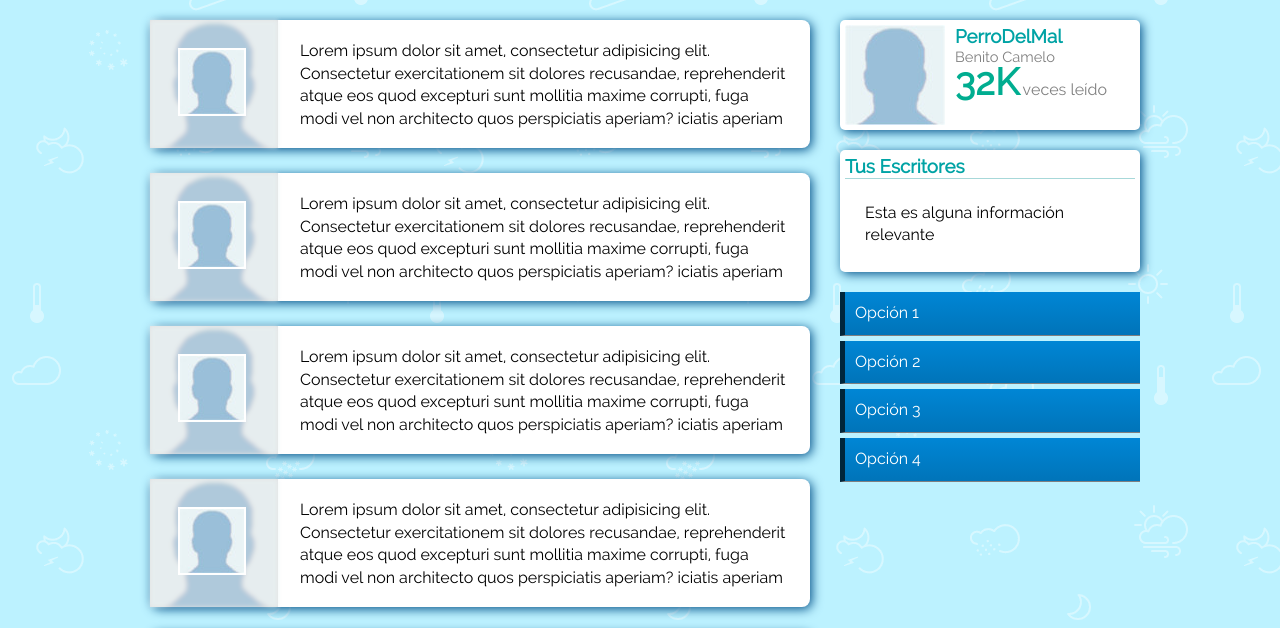
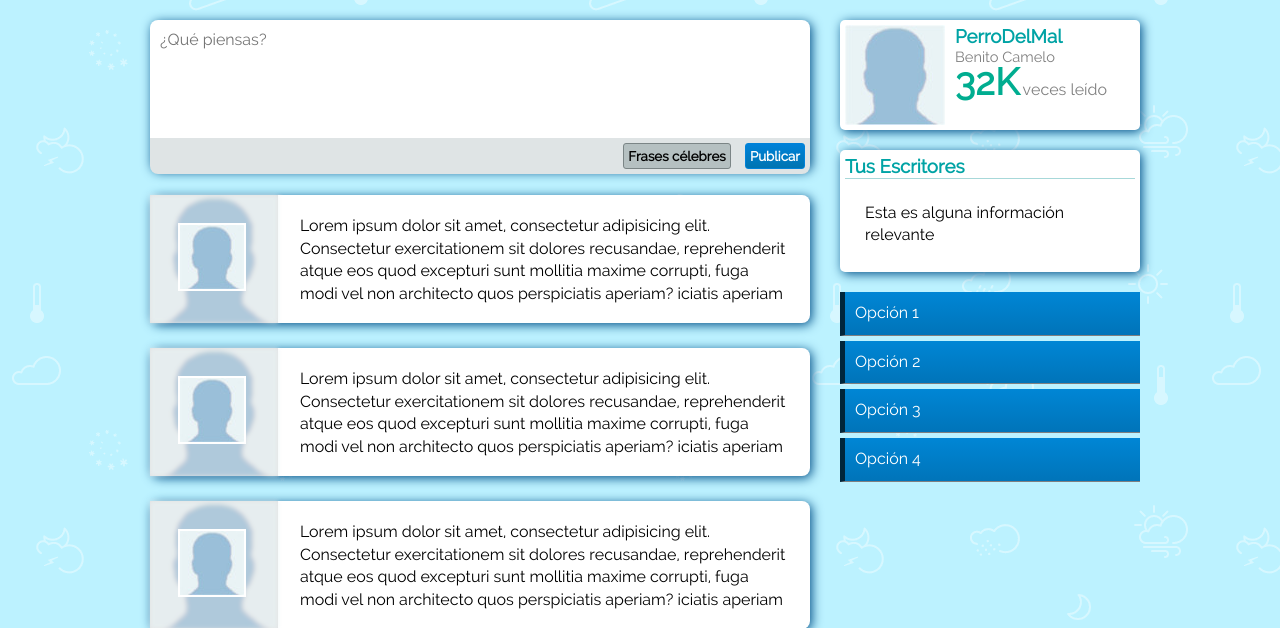
Before and after one commit to abrahamlaraharo13/onlybedwars, a PHP site: page / in a window 1280 px wide. Shown: the part 60-688 px from the top of the page. Run offline with PHP 8.4, Linux system fonts and the light colour scheme.

Commit message:
Formulario de estado

```diff
--- a/css/style.css
+++ b/css/style.css
@@ -5,6 +5,7 @@
 	-moz-box-sizing: border-box;
 	-webkit-box-sizing: border-box;
 	font-size: 12pt;
+	text-decoration: none;
 	text-decoration: none;
 }
 
@@ -24,6 +25,41 @@ h1{
 	font-size: 14pt;
 	border-bottom: 1px solid #A7D8D9;
 	margin-bottom: 3px;
+}
+
+button.general, button.default{
+	padding: 4px;
+	font-family: 'Raleway';
+	background: black;
+	background: -webkit-linear-gradient( #0082D9, #0074B1);
+	background: -o-linear-gradient( #0082D9, #0074B1);
+	background: -moz-linear-gradient( #0082D9, #0074B1);
+	background: linear-gradient( #0082D9, #0074B1);
+	font-weight: bold;
+	border-radius: 3px;
+	border: 1px solid #0082D9;
+	color: white;
+	margin:5px;
+	cursor: pointer;
+	font-size: 10pt;
+}
+
+button.general:hover{
+	background: black;
+	background: -webkit-linear-gradient( #0074B1 , #0082D9);
+	background: -o-linear-gradient( #0074B1 , #0082D9);
+	background: -moz-linear-gradient( #0074B1 , #0082D9);
+	background: linear-gradient( #0074B1 , #0082D9);
+}
+
+button.default{
+	background: #B5C0C1;
+	color: #000;
+	border: 1px solid #7B8586;
+}
+
+button.default:hover{
+	background: #CAD8D9;
 }
 
 .container{
@@ -312,6 +348,29 @@ section h1{
 	background: url(../img/instagram.png);
 }
 
+section.writer{
+	text-align: right;
+	min-height: 150px;
+}
+
+section.writer textarea{
+	width: 100%;
+	min-width: 660px;
+	max-width: 660px;
+	border:none;
+	background: transparent;
+	padding: 10px;
+	font-family: 'Raleway';
+	min-height: 111px;
+	max-height: 111px;
+	resize: none;
+}
+
+div.buttons-writer{
+	background: #DFE4E5;
+	border-radius: 0 0 8px 8px;
+}
+
 
 /* ========== profile page ========== */
 
--- a/index.php
+++ b/index.php
@@ -30,6 +30,15 @@
 	<div class="container">
 
 		<article>
+
+
+			<section class="writer">
+				<textarea placeholder="¿Qué piensas?"></textarea>
+				<div class="buttons-writer">
+					<button class="default">Frases célebres</button>
+					<button class="general">Publicar</button>
+				</div>
+			</section>
 
 			<?php
 				for ($i=0; $i < 10; $i++) {
```
